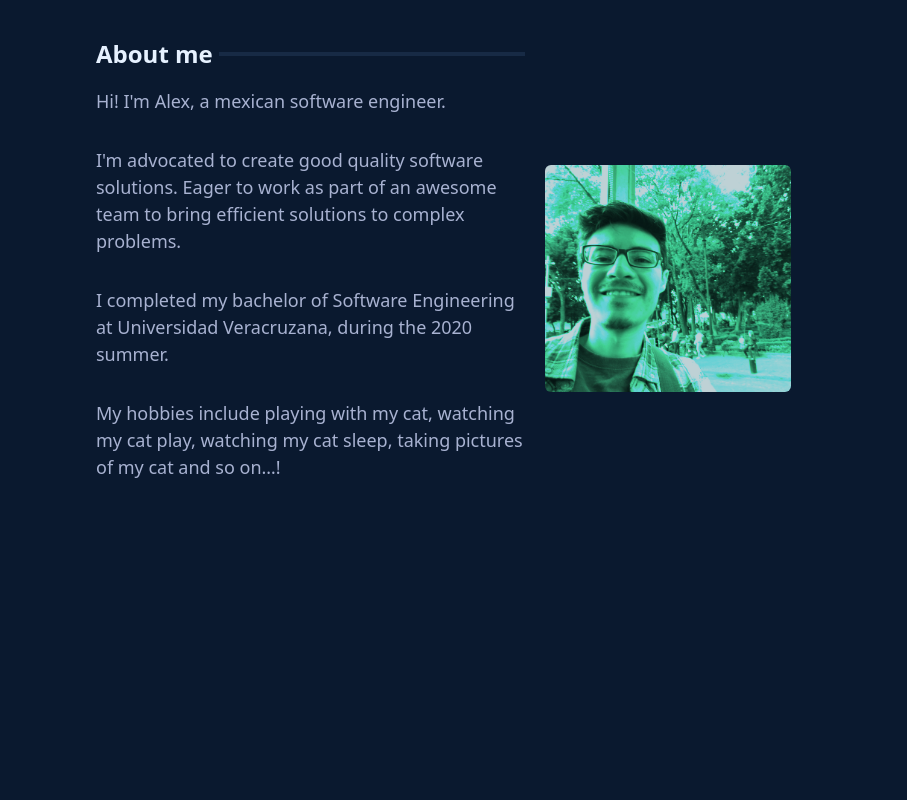
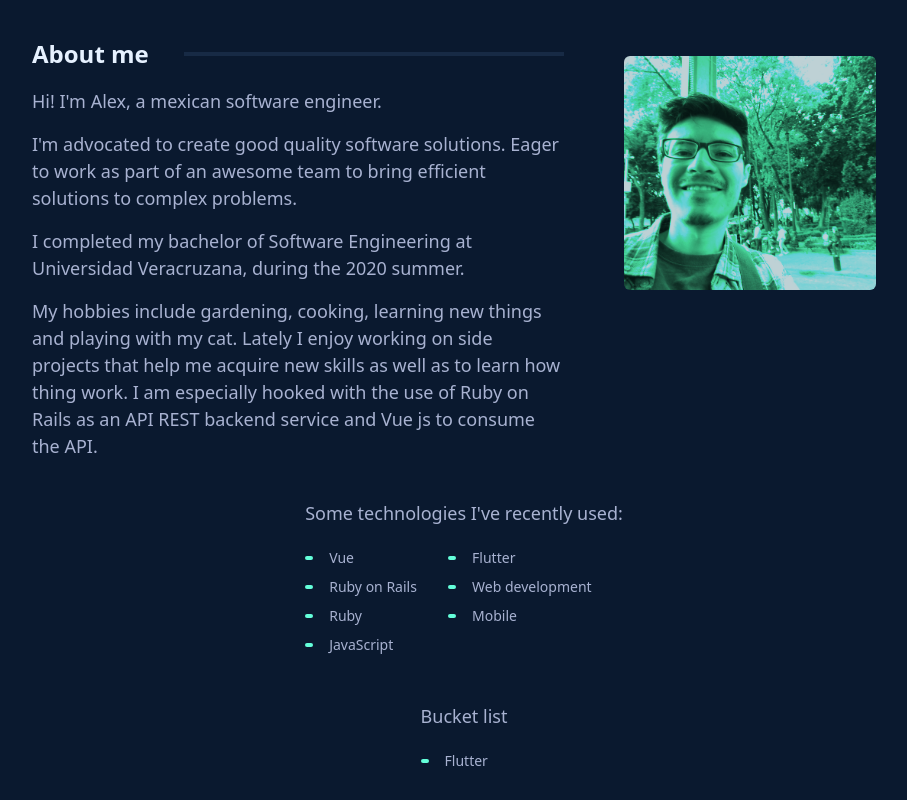
Before and after one commit to Alex-Camara/portfolio, a Vue app: page /about-me in a window 1280 px wide. Shown: the part 860-1660 px from the top of the page, without its empty margins (176-1083 px from the left). Built offline with nearby package versions, Linux system fonts and the light colour scheme.

Commit message:
added currently used technologies and bicket list

```diff
--- a/src/assets/styles/style.css
+++ b/src/assets/styles/style.css
@@ -14,6 +14,19 @@
 .nav {
     transition: top 0.3s;
     background-color: rgba(10, 25, 47, 0.8);
+}
+
+.bullet {
+    @apply transition rounded-full bg-accent h-1 w-2 mr-4 cursor-pointer ease-in-out duration-300;
+}
+
+.bullet-text {
+    @apply text-dark-white;
+}
+
+.bullet:hover,
+.bullet-text:hover + .bullet{
+    @apply transition transform bg-white scale-x-150 ease-in-out duration-300;
 }
 
 @layer utilities {
--- a/src/views/AboutMe.vue
+++ b/src/views/AboutMe.vue
@@ -1,14 +1,14 @@
 <template>
-    <div ref="compAboutMe" class="flex flex-col h-full lg:h-screen bg-primary">
+    <div ref="compAboutMe" class="flex flex-col h-full">
 
-        <div class="flex flex-col p-4 lg:flex-row  mx-5 mt-5 lg:mx-40 lg:mt-20 my-auto">
+        <div class="flex flex-col p-4 lg:flex-row  mx-5 mt-5 lg:mx-24 lg:mt-20 my-auto">
 
-                <div class="flex flex-col lg:w-7/12">
+                <div class="flex flex-col lg:w-9/12 lg:pr-10">
                     <section-title :title="title" data-aos="fade-down" data-aos-duration="3000" data-aos-once="true"/>
                     <div class="text-base lg:text-lg text-dark-white" data-aos="fade-up" data-aos-duration="2000" data-aos-once="true">
-                        <p class="mt-4 mb-8">{{ paragraph1 }}</p>
-                        <p class="mb-8">{{ paragraph2 }}</p>
-                        <p class="mb-8">{{ paragraph3 }}</p>
+                        <p class="mt-4 mb-4">{{ paragraph1 }}</p>
+                        <p class="mb-4">{{ paragraph2 }}</p>
+                        <p class="mb-4">{{ paragraph3 }}</p>
                         <p>{{ paragraph4 }}</p>
                     </div>
                 </div>
@@ -16,6 +16,29 @@
                 <div class="flex h-full items-center m-5 lg:w-4/12 lg:ml-5">
                     <img src="../assets/me.jpg" class="rounded-md max-w-x1 lg:accent-filter hover:no-filter ease-in-out duration-300">
                 </div>
+        </div>
+
+        <div class="flex flex-col p-4 mx-5 mt-2 lg:mx-24">
+
+            <div class="flex flex-col lg:mx-auto">
+                <p class="text-dark-white lg:text-lg">Some technologies I've recently used:</p>
+                <div class="flex flex-col flex-wrap h-32 mt-4 ">
+                    <div class="flex items-center pr-3 py-1 text-dark-white text-sm" v-for="interest in interests" :key="interest">
+                        <p class="bullet-text order-2">{{ interest }}</p>
+                        <div class="bullet order-1"></div>
+                    </div>
+                </div>
+            </div>
+
+            <div class="mt-8 flex flex-col lg:mx-auto" >
+                <p class="text-dark-white lg:text-lg">Bucket list</p>
+                <div class="flex flex-col flex-wrap mt-4">
+                    <div class="flex items-center pr-3 py-1 text-dark-white text-sm" v-for="bucketItem in bucketList" :key="bucketItem">
+                        <p class="bullet-text order-2">{{ bucketItem }}</p>
+                        <div class="bullet order-1"></div>
+                    </div>
+                </div>
+            </div>
         </div>
     </div>
 </template>
@@ -33,7 +56,11 @@ export default class AboutMe extends Vue {
     private paragraph1 = 'Hi! I\'m Alex, a mexican software engineer.';
     private paragraph2 = 'I\'m advocated to create good quality software solutions. Eager to work as part of an awesome team to bring efficient solutions to complex problems.';
     private paragraph3 = 'I completed my bachelor of Software Engineering at Universidad Veracruzana, during the 2020 summer.';
-    private paragraph4 = 'My hobbies include playing with my cat, watching my cat play, watching my cat sleep, taking pictures of my cat and so on…!';
+    private paragraph4 = 'My hobbies include gardening, cooking, learning new things and playing with my cat. Lately I enjoy working on side projects '
+                        + 'that help me acquire new skills as well as to learn how thing work. I am especially hooked with the use of Ruby on Rails as '
+                        + 'an API REST backend service and Vue js to consume the API.';
+    private interests = ["Vue", "Ruby on Rails", "Ruby", "JavaScript", "Flutter", "Web development", "Mobile"];
+    private bucketList = ["Flutter"];
 
     public scrollToTop() {
         var rootElement = this.$refs.compAboutMe as HTMLDivElement;
```
